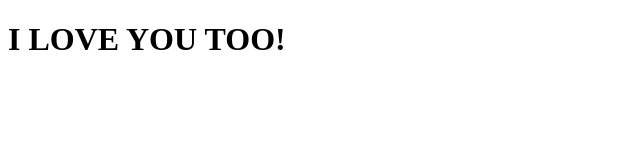
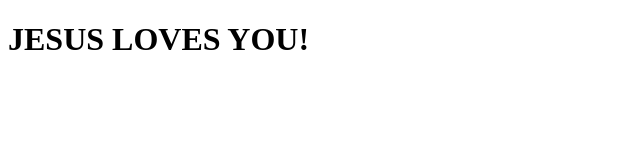
Before and after one commit to Japheth777/TheGoodNews, a plain HTML site: page GoodNews.html in a window 1280 px wide. Shown: the whole page, without its empty margins (0-640 px from the left). Drawn offline with Linux system fonts and the light colour scheme.

Commit message:
Update GoodNews.html
From "I love you too" to "Jesus loves you"

```diff
--- a/GoodNews.html
+++ b/GoodNews.html
@@ -4,6 +4,6 @@
     <title>TheGoodNews</title>
 </head>
 <body>
-    <h1> I LOVE YOU TOO! </h1>
+    <h1> JESUS LOVES YOU! </h1>
 </body>
 </html>
```
